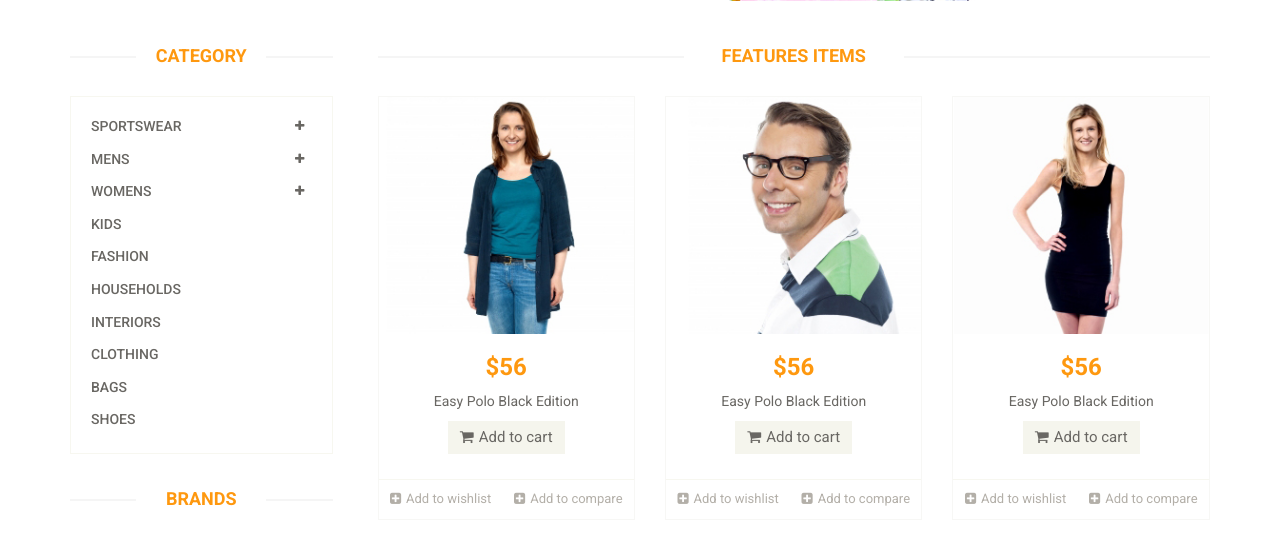
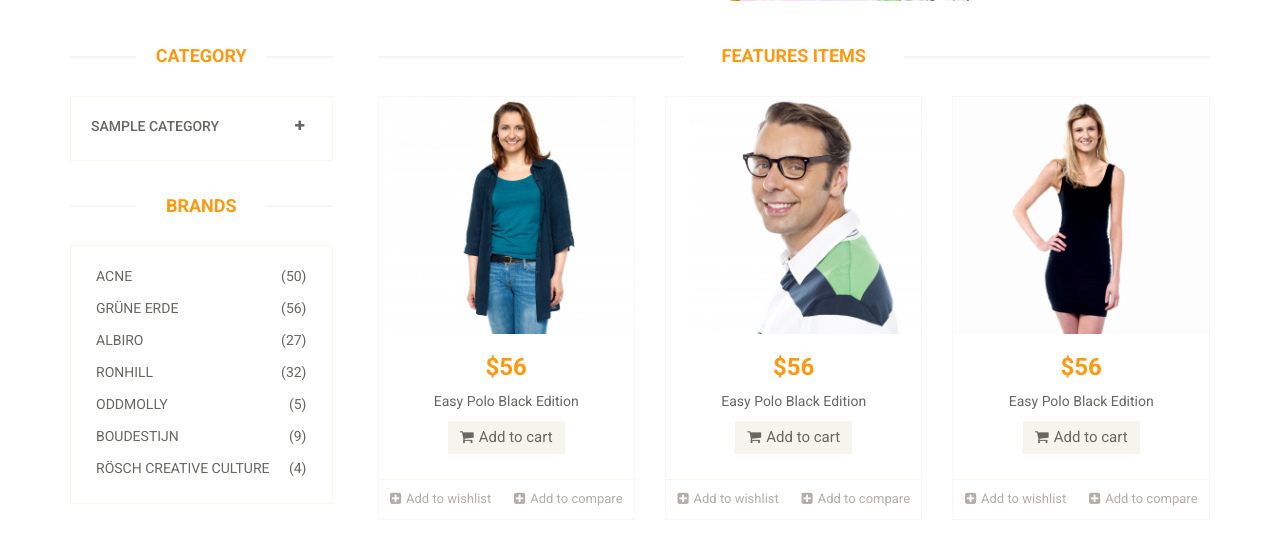
Before and after one commit to gurnitha/django-eshopper, a Django app: page / in a window 1280 px wide. Shown: the part 652-1186 px from the top of the page. Run offline with Django 3.2, Linux system fonts and the light colour scheme; tables that the repository leaves empty hold one stand-in row (values such as "Sample post").

Commit message:
7. Fetching Category and Subcategory data to home page

```diff
--- a/apps/home/views.py
+++ b/apps/home/views.py
@@ -1,6 +1,20 @@
 from django.shortcuts import render
+
+from apps.home.models import Category
 
 # Create your views here.
 
+# # Homepage view 1
+# def Homepage(request):
+# 	return render(request, 'home/index.html')
+
+# Homepage view 2
 def Homepage(request):
-	return render(request, 'home/index.html')
+
+	categories = Category.objects.all()
+
+	context = {
+		'categories':categories
+	}
+
+	return render(request, 'home/index.html', context)
--- a/templates/home/index.html
+++ b/templates/home/index.html
@@ -78,112 +78,38 @@
 			<div class="col-sm-3">
 				<div class="left-sidebar">
 					<h2>Category</h2>
-					<div class="panel-group category-products" id="accordian"><!--category-productsr-->
+
+					<!-- Category -->
+					<div class="panel-group category-products" id="accordian">
+
+						{% for category in categories  %}
 						<div class="panel panel-default">
 							<div class="panel-heading">
 								<h4 class="panel-title">
-									<a data-toggle="collapse" data-parent="#accordian" href="#sportswear">
+									{# <a data-toggle="collapse" data-parent="#accordian" href="#sportswear"> #}
+									<a data-toggle="collapse" data-parent="#accordian" href="#{{category.id}}">
 										<span class="badge pull-right"><i class="fa fa-plus"></i></span>
-										Sportswear
+										{{category.name}}
 									</a>
 								</h4>
 							</div>
-							<div id="sportswear" class="panel-collapse collapse">
+							{# <div id="sportswear" class="panel-collapse collapse"> #}
+							<div id="{{category.id}}" class="panel-collapse collapse">
 								<div class="panel-body">
 									<ul>
-										<li><a href="#">Nike </a></li>
-										<li><a href="#">Under Armour </a></li>
-										<li><a href="#">Adidas </a></li>
-										<li><a href="#">Puma</a></li>
-										<li><a href="#">ASICS </a></li>
-									</ul>
-								</div>
-							</div>
-						</div>
-						<div class="panel panel-default">
-							<div class="panel-heading">
-								<h4 class="panel-title">
-									<a data-toggle="collapse" data-parent="#accordian" href="#mens">
-										<span class="badge pull-right"><i class="fa fa-plus"></i></span>
-										Mens
-									</a>
-								</h4>
-							</div>
-							<div id="mens" class="panel-collapse collapse">
-								<div class="panel-body">
-									<ul>
-										<li><a href="#">Fendi</a></li>
-										<li><a href="#">Guess</a></li>
-										<li><a href="#">Valentino</a></li>
-										<li><a href="#">Dior</a></li>
-										<li><a href="#">Versace</a></li>
-										<li><a href="#">Armani</a></li>
-										<li><a href="#">Prada</a></li>
-										<li><a href="#">Dolce and Gabbana</a></li>
-										<li><a href="#">Chanel</a></li>
-										<li><a href="#">Gucci</a></li>
+										{% for subcat in category.subcategory_set.all  %}
+										<li><a href="#">{{subcat.name}} </a></li>
+										{% endfor %}
 									</ul>
 								</div>
 							</div>
 						</div>
 
-						<div class="panel panel-default">
-							<div class="panel-heading">
-								<h4 class="panel-title">
-									<a data-toggle="collapse" data-parent="#accordian" href="#womens">
-										<span class="badge pull-right"><i class="fa fa-plus"></i></span>
-										Womens
-									</a>
-								</h4>
-							</div>
-							<div id="womens" class="panel-collapse collapse">
-								<div class="panel-body">
-									<ul>
-										<li><a href="#">Fendi</a></li>
-										<li><a href="#">Guess</a></li>
-										<li><a href="#">Valentino</a></li>
-										<li><a href="#">Dior</a></li>
-										<li><a href="#">Versace</a></li>
-									</ul>
-								</div>
-							</div>
-						</div>
-						<div class="panel panel-default">
-							<div class="panel-heading">
-								<h4 class="panel-title"><a href="#">Kids</a></h4>
-							</div>
-						</div>
-						<div class="panel panel-default">
-							<div class="panel-heading">
-								<h4 class="panel-title"><a href="#">Fashion</a></h4>
-							</div>
-						</div>
-						<div class="panel panel-default">
-							<div class="panel-heading">
-								<h4 class="panel-title"><a href="#">Households</a></h4>
-							</div>
-						</div>
-						<div class="panel panel-default">
-							<div class="panel-heading">
-								<h4 class="panel-title"><a href="#">Interiors</a></h4>
-							</div>
-						</div>
-						<div class="panel panel-default">
-							<div class="panel-heading">
-								<h4 class="panel-title"><a href="#">Clothing</a></h4>
-							</div>
-						</div>
-						<div class="panel panel-default">
-							<div class="panel-heading">
-								<h4 class="panel-title"><a href="#">Bags</a></h4>
-							</div>
-						</div>
-						<div class="panel panel-default">
-							<div class="panel-heading">
-								<h4 class="panel-title"><a href="#">Shoes</a></h4>
-							</div>
-						</div>
-					</div><!--/category-products-->
+						{% endfor %}
+
+					</div>
+					<!-- Category End -->
+
 
 					<div class="brands_products"><!--brands_products-->
 						<h2>Brands</h2>
```
Also changed, not shown: README.md.
